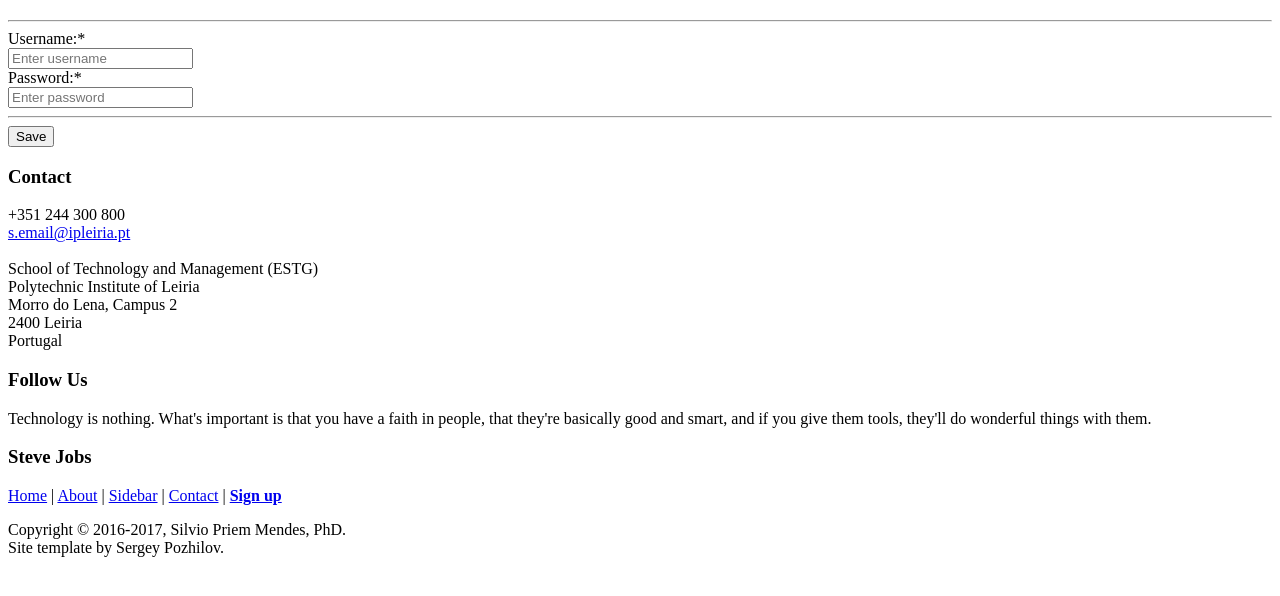
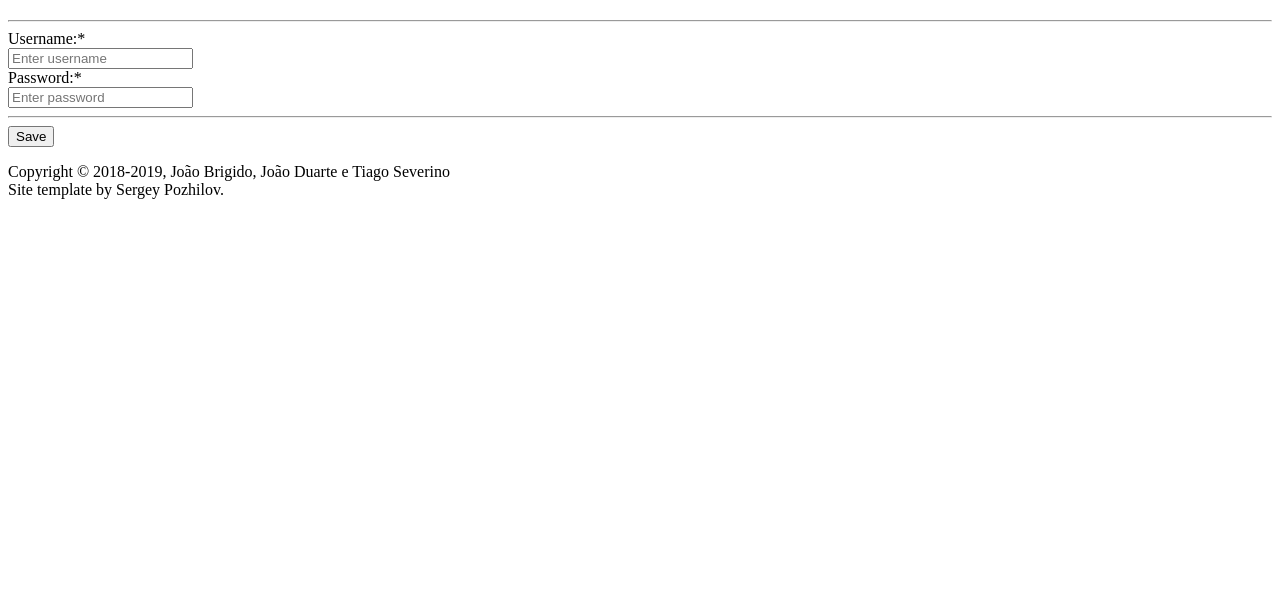
Before and after one commit to TiagoSeverino/go-fish, a PHP site: the page made by webapp/view/home/edit.phtml in a window 1280 px wide. Shown: the part 125-721 px from the top of the page. Run offline with PHP 8.4, Linux system fonts and the light colour scheme; the template is opened without the code that fills it, so the values that code supplies are empty.

Commit message:
new footer

```diff
--- a/webapp/view/layout/footer.phtml
+++ b/webapp/view/layout/footer.phtml
@@ -1,67 +1,14 @@
 <footer id="footer" class="top-space">
-
-    <div class="footer1">
-        <div class="container">
-            <div class="row">
-
-                <div class="col-md-3 widget">
-                    <h3 class="widget-title">Contact</h3>
-                    <div class="widget-body">
-                        <p>+351 244 300 800<br>
-                            <a href="mailto:#">s.email@ipleiria.pt</a><br>
-                            <br>
-                            School of Technology and Management (ESTG)<br>
-                            Polytechnic Institute of Leiria<br>
-                            Morro do Lena, Campus 2<br>
-                            2400 Leiria<br>
-                            Portugal<br>
-                        </p>
-                    </div>
-                </div>
-
-                <div class="col-md-3 widget">
-                    <h3 class="widget-title">Follow Us</h3>
-                    <div class="widget-body">
-                        <p class="follow-me-icons">
-                            <a href=""><i class="fa fa-twitter fa-2"></i></a>
-                            <a href=""><i class="fa fa-dribbble fa-2"></i></a>
-                            <a href=""><i class="fa fa-github fa-2"></i></a>
-                            <a href=""><i class="fa fa-facebook fa-2"></i></a>
-                        </p>
-                    </div>
-                </div>
-
-                <div class="col-md-6 widget">
-                    <div class="widget-body">
-                        <p>Technology is nothing. What's important is that you have a faith in people, that they're basically good and smart, and if you give them tools, they'll do wonderful things with them.</p>
-                    </div>
-                    <h3 class="widget-title">Steve Jobs</h3>
-                </div>
-
-            </div> <!-- /row of widgets -->
-        </div>
-    </div>
 
 <div class="footer2">
     <div class="container">
         <div class="row">
 
-            <div class="col-md-6 widget">
-                <div class="widget-body">
-                    <p class="simplenav">
-                        <a href="#">Home</a> |
-                        <a href="about.html">About</a> |
-                        <a href="sidebar-right.html">Sidebar</a> |
-                        <a href="contact.html">Contact</a> |
-                        <b><a href="signup.html">Sign up</a></b>
-                    </p>
-                </div>
-            </div>
 
-            <div class="col-md-6 widget">
+            <div class="col-md-12 widget">
                 <div class="widget-body">
                     <p class="text-right">
-                        Copyright &copy; 2016-2017, Silvio Priem Mendes, PhD. <br> Site template by Sergey Pozhilov.
+                        Copyright &copy; 2018-2019, João Brigido, João Duarte e Tiago Severino <br> Site template by Sergey Pozhilov.
                     </p>
                 </div>
             </div>
```
